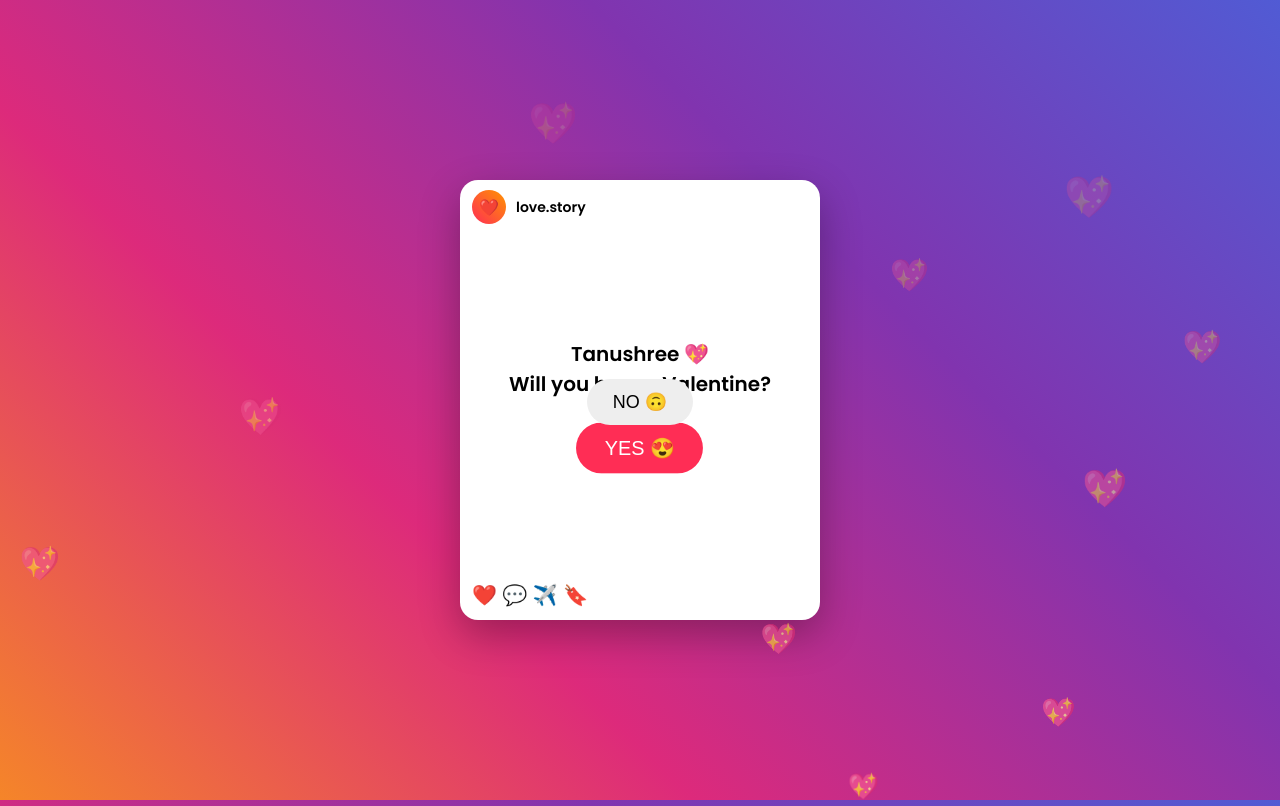
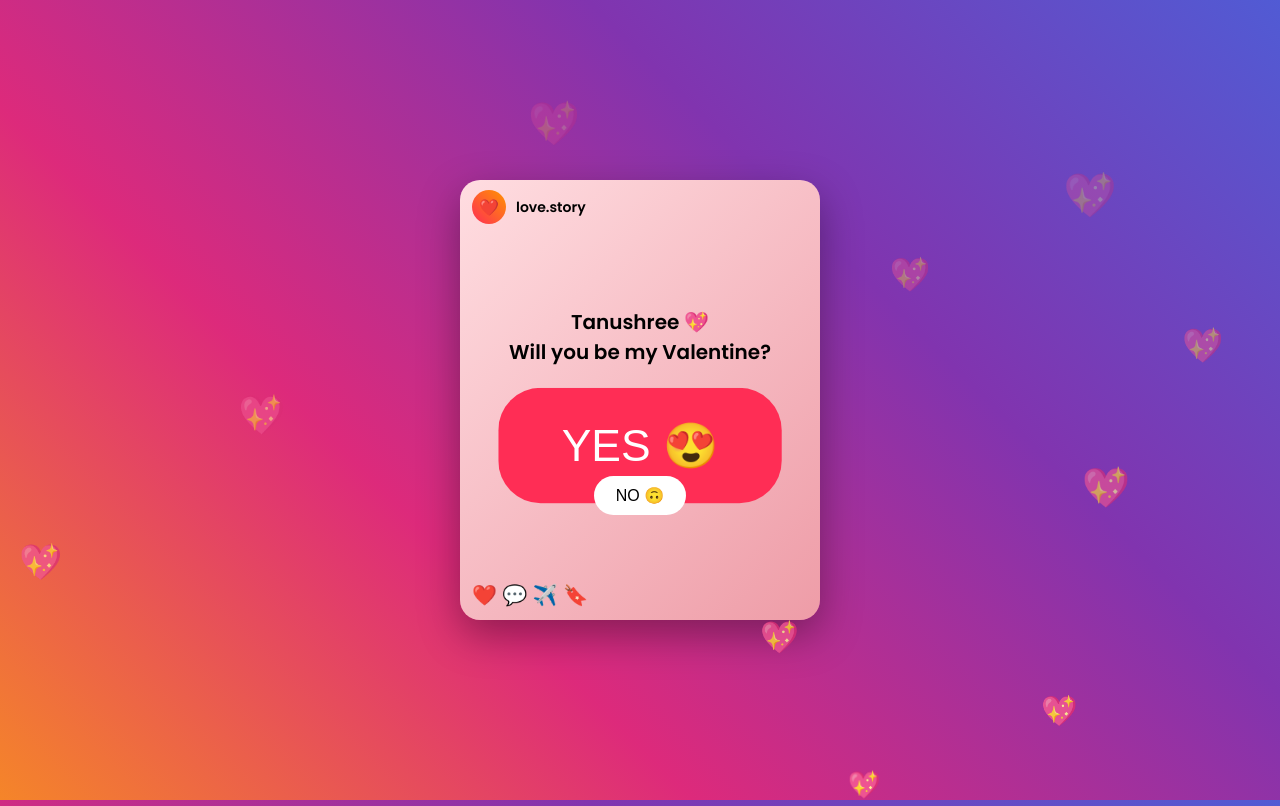
Before and after one commit to Perfect104/valentine, a plain HTML site: page index4.html in a window 1280 px wide. Drawn offline with Linux system fonts and the light colour scheme.

Commit message:
Update and rename index3.html to index4.html

```diff
--- a/index3.html
+++ b/index4.html
@@ -20,16 +20,17 @@ body{
   overflow:hidden;
 }
 
-/* Instagram post — half screen */
+/* Instagram post */
 .ig-post{
   width:360px;
-  height:55vh;          /* ~ half of 7-inch screen */
-  background:white;
-  border-radius:18px;
-  box-shadow:0 15px 40px rgba(0,0,0,.3);
+  height:55vh;
+  background:linear-gradient(135deg,#ffdde1,#ee9ca7);
+  border-radius:20px;
+  box-shadow:0 15px 40px rgba(0,0,0,.35);
   display:flex;
   flex-direction:column;
   overflow:hidden;
+  position:relative;
 }
 
 /* Header */
@@ -58,42 +59,46 @@ body{
   flex-direction:column;
   justify-content:center;
   align-items:center;
-  padding:20px;
+  padding:15px;
   text-align:center;
 }
+
 h1{
   font-size:20px;
-  margin-bottom:18px;
+  margin-bottom:14px;
 }
 
 /* Buttons */
 .btn{
-  padding:12px 26px;
   border:none;
-  border-radius:30px;
-  font-size:18px;
-  margin:8px;
+  border-radius:40px;
   cursor:pointer;
+  margin:10px;
 }
 
 .yes{
   background:#ff2d55;
   color:white;
+  font-size:42px;        /* BIG */
+  padding:30px 60px;    /* ~5x size */
   animation:pulse 1.2s infinite;
 }
 
 @keyframes pulse{
   0%{transform:scale(1)}
-  50%{transform:scale(1.18)}
+  50%{transform:scale(1.1)}
   100%{transform:scale(1)}
 }
 
 .no{
-  background:#eee;
+  background:#fff;
+  font-size:16px;
+  padding:10px 22px;
   position:absolute;
+  top:65%;               /* BELOW YES */
 }
 
-/* Footer icons */
+/* Footer */
 .footer{
   padding:10px 12px;
   font-size:20px;
@@ -104,7 +109,6 @@ h1{
   position:absolute;
   bottom:-20px;
   animation:floatUp 6s linear infinite;
-  opacity:.8;
 }
 @keyframes floatUp{
   to{transform:translateY(-110vh) scale(1.6);opacity:0}
@@ -123,14 +127,14 @@ h1{
   text-align:center;
   z-index:999;
 }
-.fullscreen h1{font-size:75px;margin:0}
-.fullscreen p{font-size:28px;margin-top:15px}
+.fullscreen h1{font-size:80px;margin:0}
+.fullscreen p{font-size:30px;margin-top:15px}
 </style>
 </head>
 
 <body>
 
-<!-- Piano instrumental (Perfect-style opening) -->
+<!-- Piano instrumental -->
 <audio id="music" loop>
   <source src="https://cdn.pixabay.com/audio/2022/10/09/audio_9f3e1e8a89.mp3">
 </audio>
@@ -151,29 +155,29 @@ h1{
 </div>
 
 <script>
-/* Music start on first tap */
+/* Music */
 const music=document.getElementById("music");
 let played=false;
 function startMusic(){
   if(!played){music.play();played=true;}
 }
 
-/* Floating hearts */
+/* Hearts */
 setInterval(()=>{
   const h=document.createElement("div");
   h.className="heart";
   h.innerHTML="💖";
   h.style.left=Math.random()*100+"vw";
-  h.style.fontSize=14+Math.random()*18+"px";
+  h.style.fontSize=14+Math.random()*20+"px";
   document.body.appendChild(h);
   setTimeout(()=>h.remove(),6000);
 },500);
 
-/* NO button escape */
+/* NO escape */
 const no=document.getElementById("no");
 no.onmouseover=no.onclick=()=>{
-  no.style.left=Math.random()*250+"px";
-  no.style.top=Math.random()*400+"px";
+  no.style.left=Math.random()*260+"px";
+  no.style.top=Math.random()*420+"px";
 }
 
 /* YES */
@@ -181,7 +185,8 @@ function yes(){
   document.body.innerHTML=`
     <div class="fullscreen">
       <h1>YES 💖✨</h1>
-      <p>Tanushree, this just became my favorite moment 🥰</p>
+      <p>Tanushree, you just made my heart very happy
+      I Love You my Sweetheart ❤️🥰</p>
     </div>
   `;
 }
```
